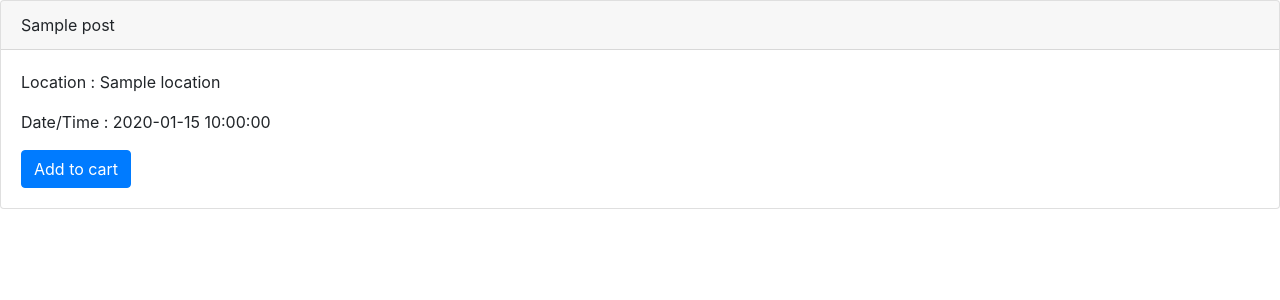
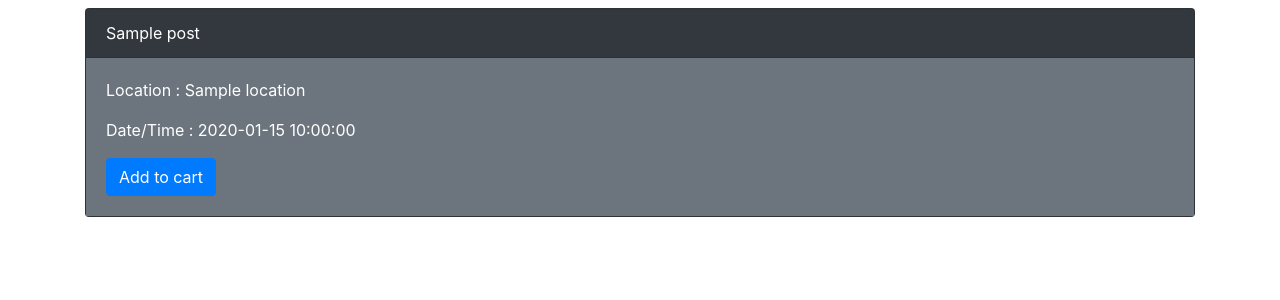
Before and after one commit to tekksparrow/dbk-jobs-on-linkedin, a Flask app: template templates/review.html in a window 1280 px wide. Shown: the part 56-356 px from the top of the page. Run offline with Flask 2, Linux system fonts and the light colour scheme; the template is opened without the code that fills it: most values are stand-ins (such as "Sample title", 1, 10 or a date in 2020); parts of the project's set-up code (start-up, migrations or seed data) failed here and were passed over; some libraries are stand-ins or nearby versions.

Commit message:
front end work on cards

```diff
--- a/templates/review.html
+++ b/templates/review.html
@@ -45,13 +45,13 @@
 		    </form>
 		  </div>
 		</nav>
-
+		<div class="container">
 		{% for post in post_bank %}
-		<div class="card">
+		<div class="card text-white bg-dark my-2">
 		  <div class="card-header">
 		    {{ post['title'] }}
 		  </div>
-		  <div class="card-body">
+		  <div class="card-body text-white bg-secondary">
 		  	<!-- if the post is new make a fancy title here
 		    <h5 class="card-title">Special title treatment</h5> -->
 		    <p class="card-text">Location  :  {{ post['location'] }}</p>
@@ -60,6 +60,7 @@
 		  </div>
 		</div>
 		{% endfor %}
+		</div>
 
 
 
```
